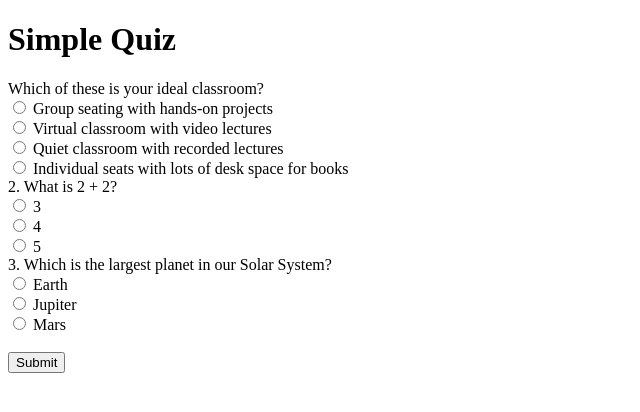
After one commit to AbaDragon47/TAMUHack, a Django app: page /assessment/ in a window 1280 px wide. The commit adds this page. Shown: the top 412 px of the page, without its empty margins (0-640 px from the left). Run offline with Django 5.2, Linux system fonts and the light colour scheme.

Commit message:
assessment begun

```diff
--- /dev/null
+++ b/myclasses/templates/myclasses/assessment.html
@@ -0,0 +1,62 @@
+<!DOCTYPE html>
+<html lang="en">
+<head>
+    <meta charset="UTF-8">
+    <meta name="viewport" content="width=device-width, initial-scale=1.0">
+    <title>Simple Quiz</title>
+</head>
+<body>
+    <h1>Simple Quiz</h1>
+    <form id="quizForm">
+        <div>
+            <label for="q1">Which of these is your ideal classroom?</label><br>
+            <input type="radio" name="q1" value="kine1">
+            <label>Group seating with hands-on projects</label><br>
+            <input type="radio" name="q1" value="visual1">
+            <label>Virtual classroom with video lectures</label><br>
+            <input type="radio" name="q1" value="auditory1">
+            <label>Quiet classroom with recorded lectures</label><br>
+            <input type="radio" name="q1" value="reading1">
+            <label>Individual seats with lots of desk space for books</label><br>
+        </div>
+        <div>
+            <label for="q2">2. What is 2 + 2?</label><br>
+            <input type="radio" name="q2" value="3">
+            <label>3</label><br>
+            <input type="radio" name="q2" value="4">
+            <label>4</label><br>
+            <input type="radio" name="q2" value="5">
+            <label>5</label><br>
+        </div>
+        <div>
+            <label for="q3">3. Which is the largest planet in our Solar System?</label><br>
+            <input type="radio" name="q3" value="Earth">
+            <label>Earth</label><br>
+            <input type="radio" name="q3" value="Jupiter">
+            <label>Jupiter</label><br>
+            <input type="radio" name="q3" value="Mars">
+            <label>Mars</label><br>
+        </div>
+        <br>
+        <button type="button" onclick="checkAnswers()">Submit</button>
+    </form>
+
+    <div id="result"></div>
+
+    <script>
+        function checkAnswers() {
+            var correctAnswers = 0;
+            var form = document.forms['quizForm'];
+
+            // Check answers
+            if (form['q1'].value === 'Paris') correctAnswers++;
+            if (form['q2'].value === '4') correctAnswers++;
+            if (form['q3'].value === 'Jupiter') correctAnswers++;
+
+            // Show result
+            var result = document.getElementById('result');
+            result.innerHTML = 'You got ' + correctAnswers + ' out of 3 correct!';
+        }
+    </script>
+</body>
+</html>
--- a/myclasses/templates/myclasses/base.html
+++ b/myclasses/templates/myclasses/base.html
@@ -17,6 +17,7 @@
             <a href="{% url 'login' %}">Login</a>
             <a href="{% url 'upload' %}">Upload Documents </a>
             <a href="{% url 'profile' %}"> Performance </a>
+            <a href="{% url 'assessment' %}"> Assessment </a>
             <!-- COPY, REPEAT-->
         </div>
 
--- a/myclasses/urls.py
+++ b/myclasses/urls.py
@@ -7,5 +7,6 @@ urlpatterns = [
     path('upload/', views.upload, name='upload'),
     path('login/' , views.login, name='login'),
     path('performance/', include('performance.urls')),
-    path('course/<str:title>',views.class_detail, name='detail')
+    path('course/<str:title>',views.class_detail, name='detail'),
+    path('assessment/', views.assessment, name="assessment")
 ]
--- a/myclasses/views.py
+++ b/myclasses/views.py
@@ -47,3 +47,6 @@ def class_detail(request, title):
         'notes': notes,
         'topics': topics
     })
+
+def assessment(request):
+    return render(request, 'myclasses/assessment.html',{'title':'Assessment'})
```
